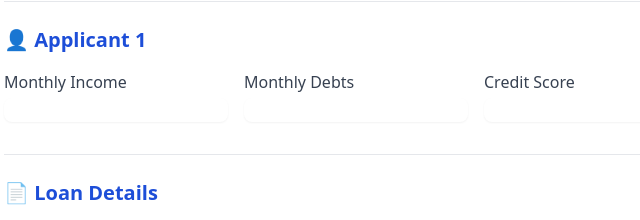
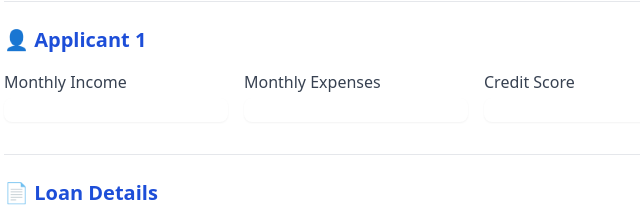
Before and after one commit to NCodes11/PreApproval-mortgage-Calculator, a plain HTML site: page index.html in a window 1280 px wide. Shown: the part 279-499 px from the top of the page, 284-924 px from the left. Drawn offline with nearby package versions, Linux system fonts and the light colour scheme.

Commit message:
Update index.html

```diff
--- a/index.html
+++ b/index.html
@@ -49,7 +49,7 @@
               <input type="number" id="income" name="income" required class="mt-1 w-full rounded-lg border-gray-300 shadow-sm focus:border-blue-500 focus:ring focus:ring-blue-200 focus:ring-opacity-50">
             </div>
             <div>
-              <label for="debts" class="block font-medium text-gray-700">Monthly Debts</label>
+              <label for="debts" class="block font-medium text-gray-700">Monthly Expenses</label>
               <input type="number" id="debts" name="debts" required class="mt-1 w-full rounded-lg border-gray-300 shadow-sm focus:border-blue-500 focus:ring focus:ring-blue-200 focus:ring-opacity-50">
             </div>
             <div>
```
